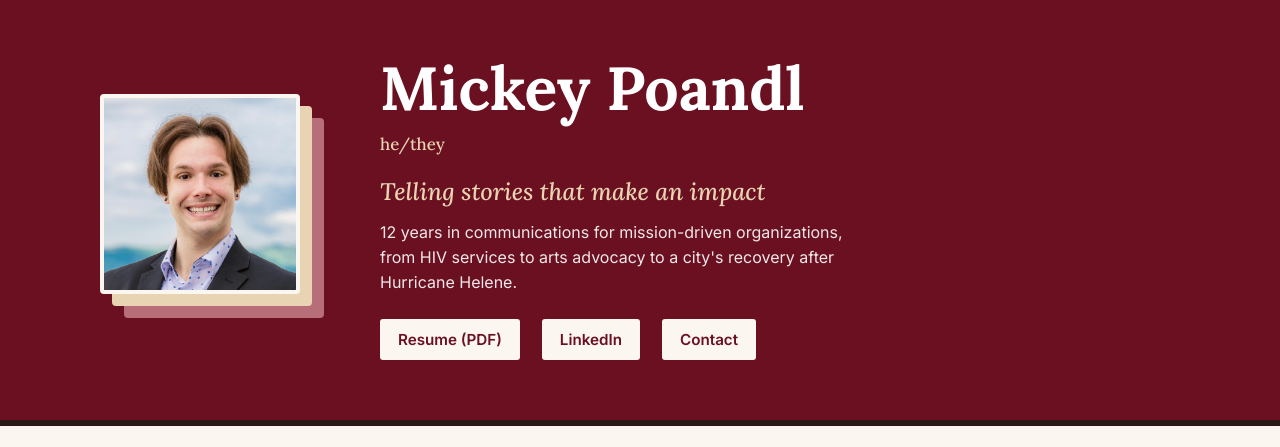
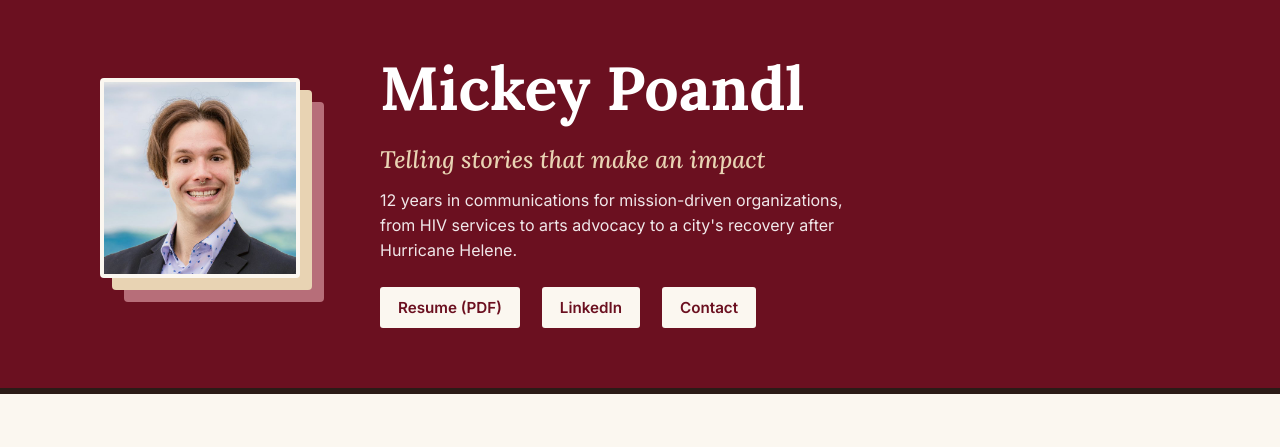
Before and after one commit to mpoandl-coder/portfolio, a plain HTML site: page index.html in a window 1280 px wide. Shown: the top 447 px of the page. Drawn offline with Linux system fonts and the light colour scheme.

Commit message:
Remove pronouns line
Co-Authored-By: Claude Opus 5.5 <noreply@anthropic.com>
Claude-Session: https://claude.ai/code/session_01A33Rns2K1LmYtUQLVL4gwL

```diff
--- a/index.html
+++ b/index.html
@@ -4,7 +4,7 @@
 <meta charset="utf-8">
 <meta name="viewport" content="width=device-width, initial-scale=1, viewport-fit=cover">
 <title>Mickey Poandl</title>
-<meta name="description" content="Mickey Poandl (he/they): communications and storytelling for mission-driven organizations.">
+<meta name="description" content="Mickey Poandl: communications and storytelling for mission-driven organizations.">
 <link rel="preconnect" href="https://fonts.googleapis.com">
 <link rel="preconnect" href="https://fonts.gstatic.com" crossorigin>
 <link rel="stylesheet" href="https://fonts.googleapis.com/css2?family=Inter:wght@400;500;600&family=Lora:ital,wght@0,500;0,700;1,500&display=swap">
@@ -199,7 +199,6 @@
     </div>
     <div class="id">
       <h1>Mickey Poandl</h1>
-      <div class="pronouns">he/they</div>
       <p class="tag">Telling stories that make an impact</p>
       <p class="sub">12 years in communications for mission-driven organizations, from HIV services to arts advocacy to a city's recovery after Hurricane Helene.</p>
       <div class="links">
```
